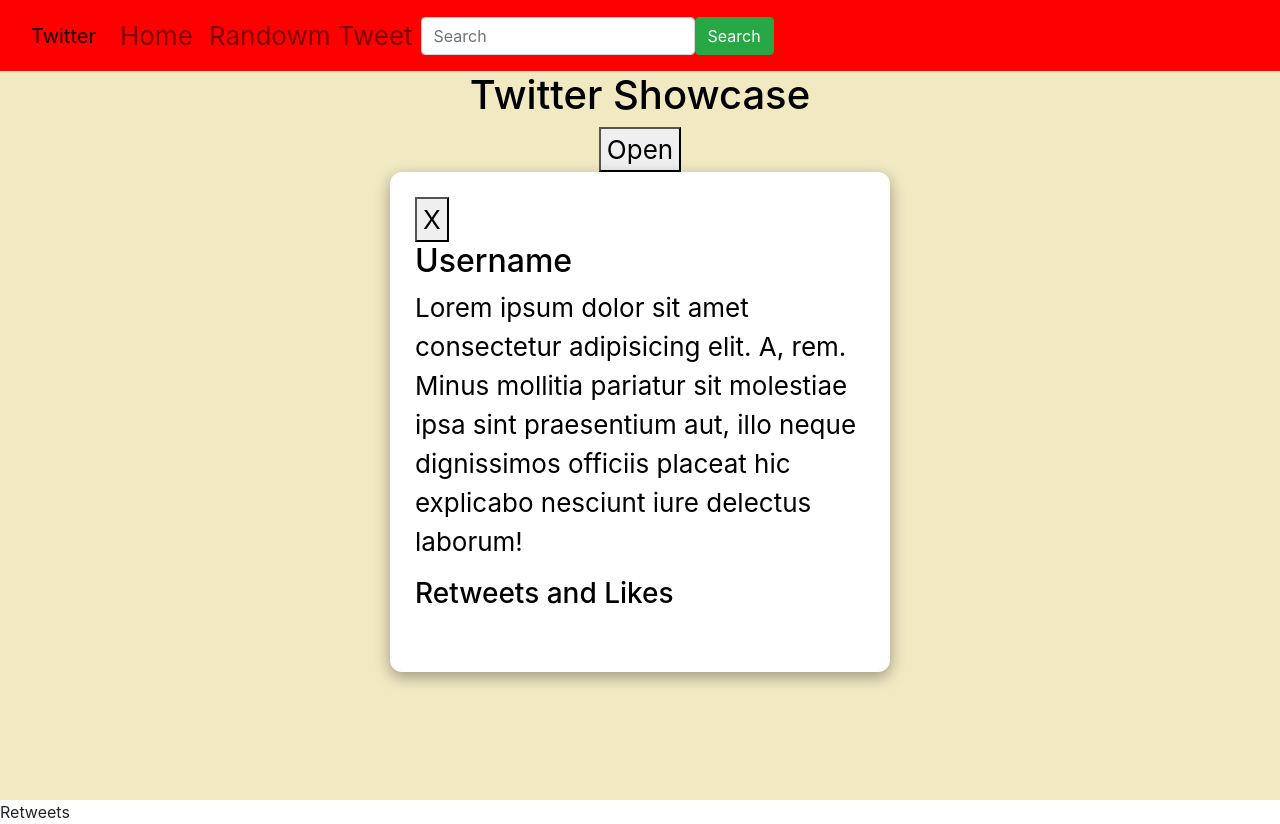
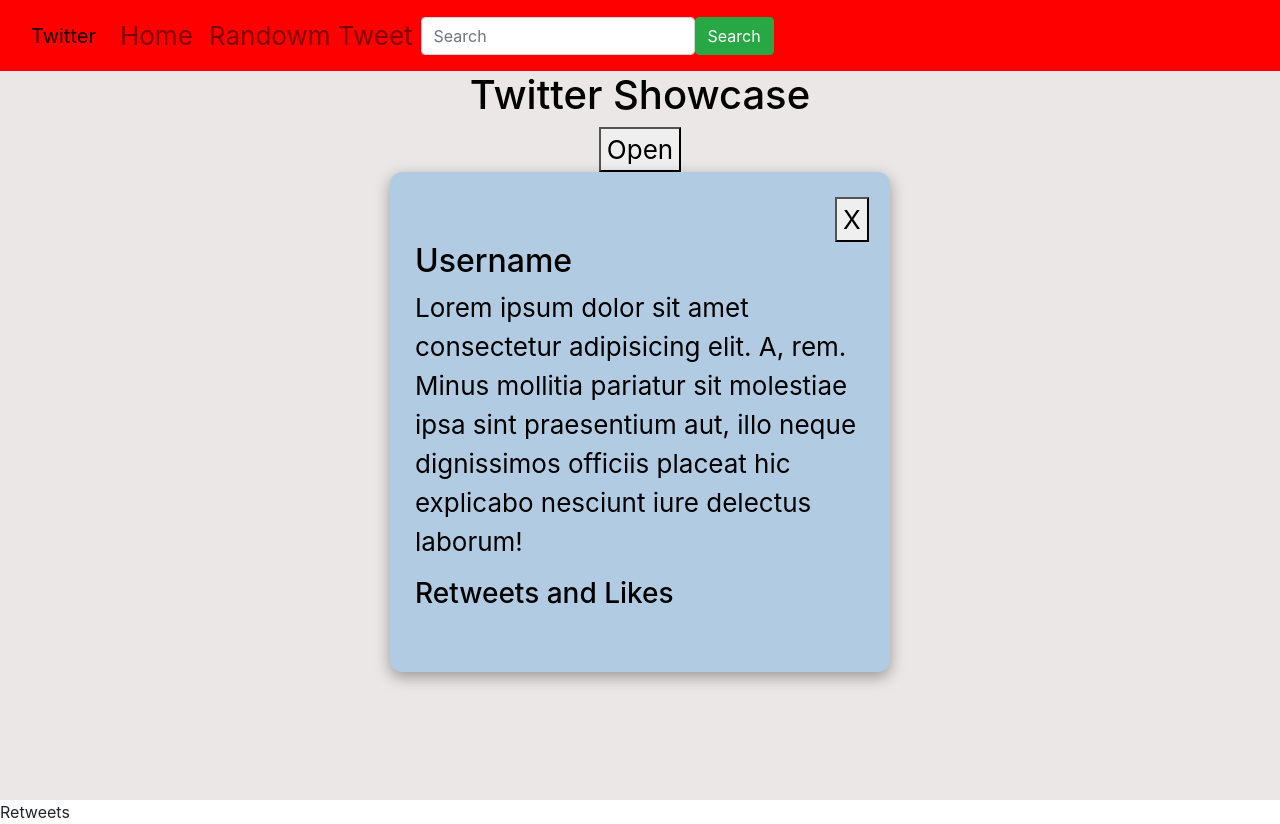
Before and after one commit to Mray2k4/Twitter-App, a React (Create React App) app: page / in a window 1280 px wide. Both pictures are taken after a click on the button "Open". Built offline with nearby package versions, Linux system fonts and the light colour scheme.

Commit message:
Updated tweet box css

```diff
--- a/src/App.css
+++ b/src/App.css
@@ -14,7 +14,7 @@
 }
 
 .App-header {
-  background-color: #f1e9c2;
+  background-color: #ece7e7;
   min-height: 100vh;
   display: flex;
   flex-direction: column;
--- a/src/components/TweetBox.css
+++ b/src/components/TweetBox.css
@@ -12,9 +12,14 @@
     width: 500px;
     height: 500px;
     border-radius: 12px;
-    background-color: white;
+    background-color: rgb(177, 204, 226);
     box-shadow: rgba(0, 0, 0, 0.35) 0px 5px 15px;
     display: flex;
     flex-direction: column;
     padding: 25px;
   }
+
+ .closeBtn {
+    float: right;
+    padding-left: 420px;
+ }
```
